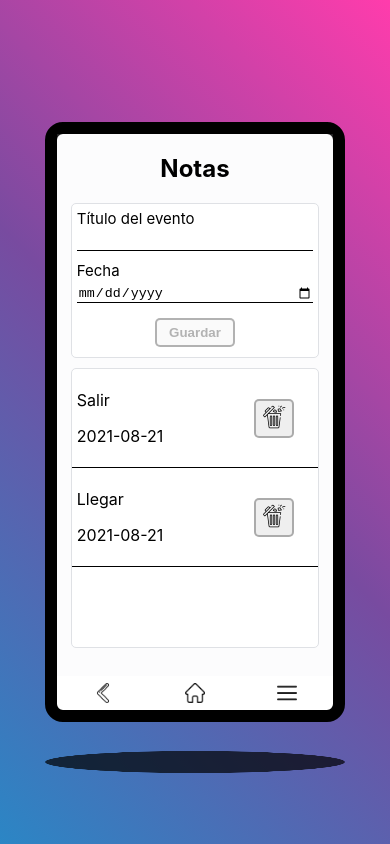
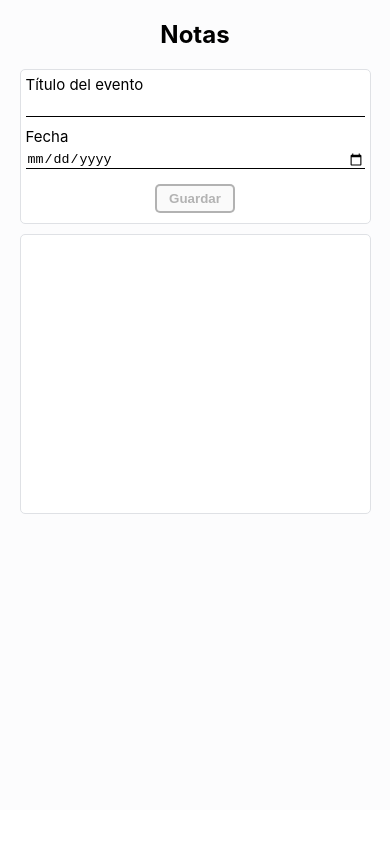
Before and after one commit to Daniel-Vasquez/reminder, a React (Create React App) app: page / in a window 390 px wide. Built offline with nearby package versions, Linux system fonts and the light colour scheme.

Commit message:
Adding styles

```diff
--- a/src/App.css
+++ b/src/App.css
@@ -83,3 +83,17 @@
   border-color: #d90429;
   cursor: pointer;
 }
+
+@media screen and (max-width: 415px) {
+  .containerApp {
+    border: none;
+    border-radius: 0;
+    width: 100%;
+    height: 100vh;
+  }
+
+  .containerApp-shade,
+  .containerApp-options {
+    display: none;
+  }
+}
--- a/src/App.js
+++ b/src/App.js
@@ -17,18 +17,7 @@ class App extends React.Component {
         title: "",
         fecha: "",
       },
-      notas: [
-        {
-          id: "123",
-          title: "Salir",
-          fecha: "2021-08-21",
-        },
-        {
-          id: "12",
-          title: "Llegar",
-          fecha: "2021-08-21",
-        },
-      ],
+      notas: [],
     };
   }
 
--- a/src/components/styles/formulario.css
+++ b/src/components/styles/formulario.css
@@ -42,3 +42,6 @@
   font-weight: 600;
   margin: 10px 0;
 }
+
+@media screen and (max-width: 400px) {
+}
--- a/src/index.css
+++ b/src/index.css
@@ -25,3 +25,9 @@ code {
   font-family: source-code-pro, Menlo, Monaco, Consolas, "Courier New",
     monospace;
 }
+
+@media screen and (max-width: 415px) {
+  body {
+    display: block;
+  }
+}
```
